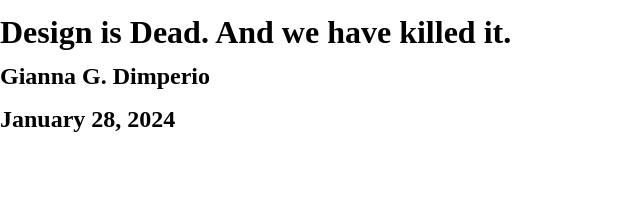
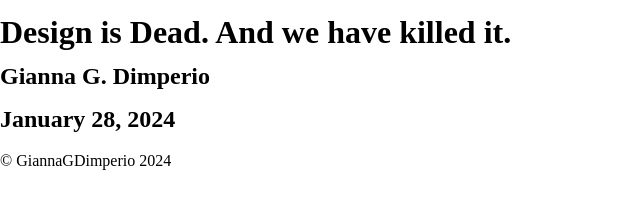
Before and after one commit to ThatGirlWhoCodes/Assn1WebPerspectiveInf, a plain HTML site: page index.html in a window 1280 px wide. Shown: the whole page, without its empty margins (0-640 px from the left). Drawn offline with nearby package versions, Linux system fonts and the light colour scheme; files that its build step writes are made by us from their sources.

Commit message:
footer copy

```diff
--- a/index.html
+++ b/index.html
@@ -20,12 +20,9 @@
     <h2>January 28, 2024</h2>
 </header>
 
-<body>
+<main>
 
   <div id="container">
-
-
-
 
 
   </div><!-- close "container" -->
@@ -44,6 +41,10 @@ $(document).ready(function() {
 }); //close .ready()
 </script>
 
-</body>
+</main>
+
+<footer>
+    &copy GiannaGDimperio 2024
+</footer>
 
 </html>
```
